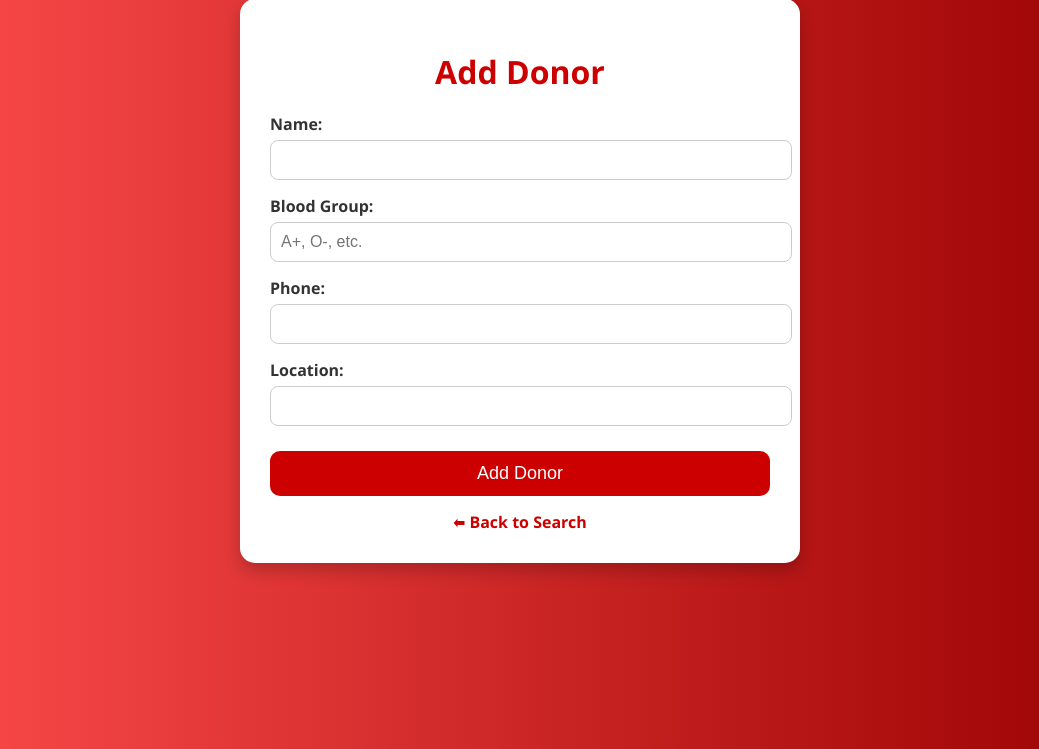
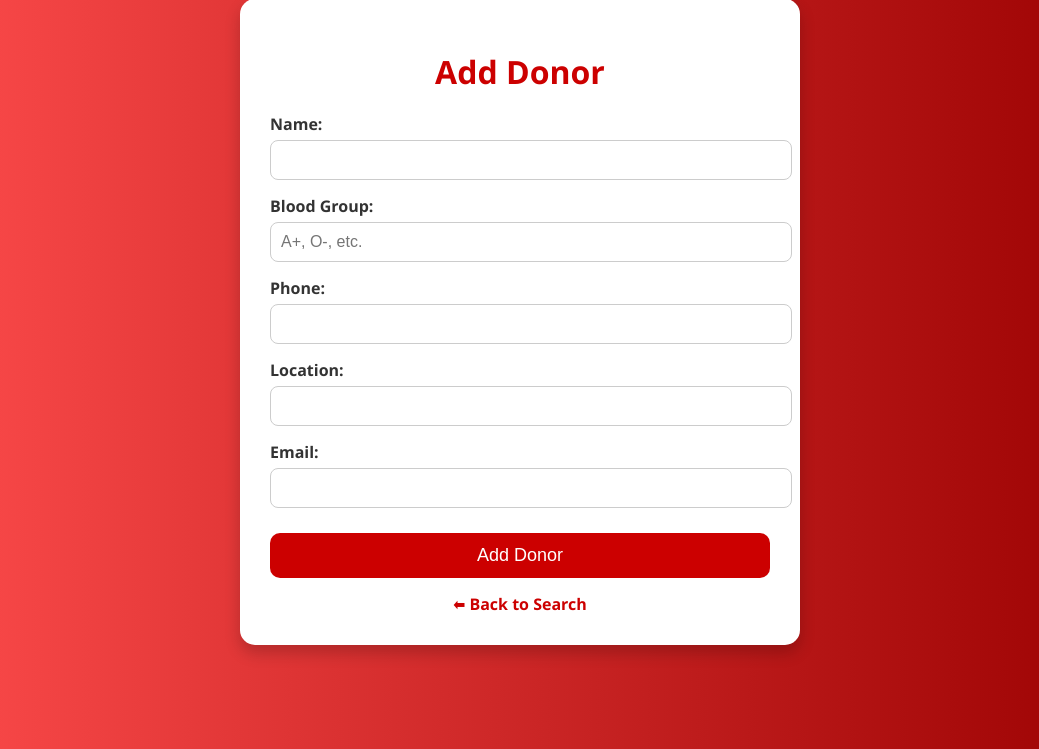
Before and after one commit to SR-005/RedRush, a FastAPI app: page /add_donor in a window 1280 px wide. Shown: the part 51-800 px from the top of the page, without its empty margins (120-1159 px from the left). Run offline with FastAPI, Linux system fonts and the light colour scheme.

Commit message:
added email section

```diff
--- a/app.py
+++ b/app.py
@@ -11,8 +11,8 @@ import os
 conn = sqlite3.connect("donors.db", check_same_thread=False)
 cursor = conn.cursor()
 
-'''cursor.execute("DROP TABLE IF EXISTS DONORS")'''
-cursor.execute("CREATE TABLE IF NOT EXISTS DONORS(NAME TEXT,BLOODGROUP TEXT,PHONE INT,LOCATION TEXT)")
+cursor.execute("DROP TABLE IF EXISTS DONORS")
+cursor.execute("CREATE TABLE IF NOT EXISTS DONORS(NAME TEXT, BLOODGROUP TEXT, PHONE TEXT, LOCATION TEXT, EMAIL TEXT)")
 conn.commit()
 
 #--------------------------------APP--------------------------------
@@ -29,10 +29,9 @@ def home(request: Request):
 
 @app.post("/search", response_class=HTMLResponse)
 def search_donors(request: Request, bloodgroup: str = Form(...)):
-    cursor.execute("SELECT name, phone, location FROM donors WHERE bloodgroup = ?", (bloodgroup,))
+    cursor.execute("SELECT name, phone, location, email FROM donors WHERE bloodgroup = ?", (bloodgroup,))
     donors = cursor.fetchall()
     return templates.TemplateResponse("index.html", {"request": request, "donors": donors})
-
 
 @app.get("/add_donor", response_class=HTMLResponse)
 def add_donor_page(request: Request):
@@ -40,7 +39,15 @@ def add_donor_page(request: Request):
 
 
 @app.post("/add_donor", response_class=HTMLResponse)
-def add_donor(request: Request, name: str = Form(...), bloodgroup: str = Form(...), phone: str = Form(...), location: str = Form(...)):
-    cursor.execute("INSERT INTO DONORS (name, bloodgroup, phone, location) VALUES (?, ?, ?, ?)",(name, bloodgroup, phone, location))
+def add_donor(
+    request: Request,
+    name: str = Form(...),
+    bloodgroup: str = Form(...),
+    phone: str = Form(...),
+    location: str = Form(...),
+    email: str = Form(...)
+):
+    cursor.execute("INSERT INTO DONORS (name, bloodgroup, phone, location, email) VALUES (?, ?, ?, ?, ?)",
+                   (name, bloodgroup, phone, location, email))
     conn.commit()
     return RedirectResponse("/", status_code=303)
--- a/templates/donor.html
+++ b/templates/donor.html
@@ -85,6 +85,9 @@
             <label for="location">Location:</label>
             <input type="text" id="location" name="location" required>
 
+            <label for="email">Email:</label>
+            <input type="email" id="email" name="email" required>
+
             <button type="submit">Add Donor</button>
         </form>
         <a href="/" class="back-btn">⬅ Back to Search</a>
```
Also changed, not shown: templates/index.html (+7 -0 lines), donors.db (added).
